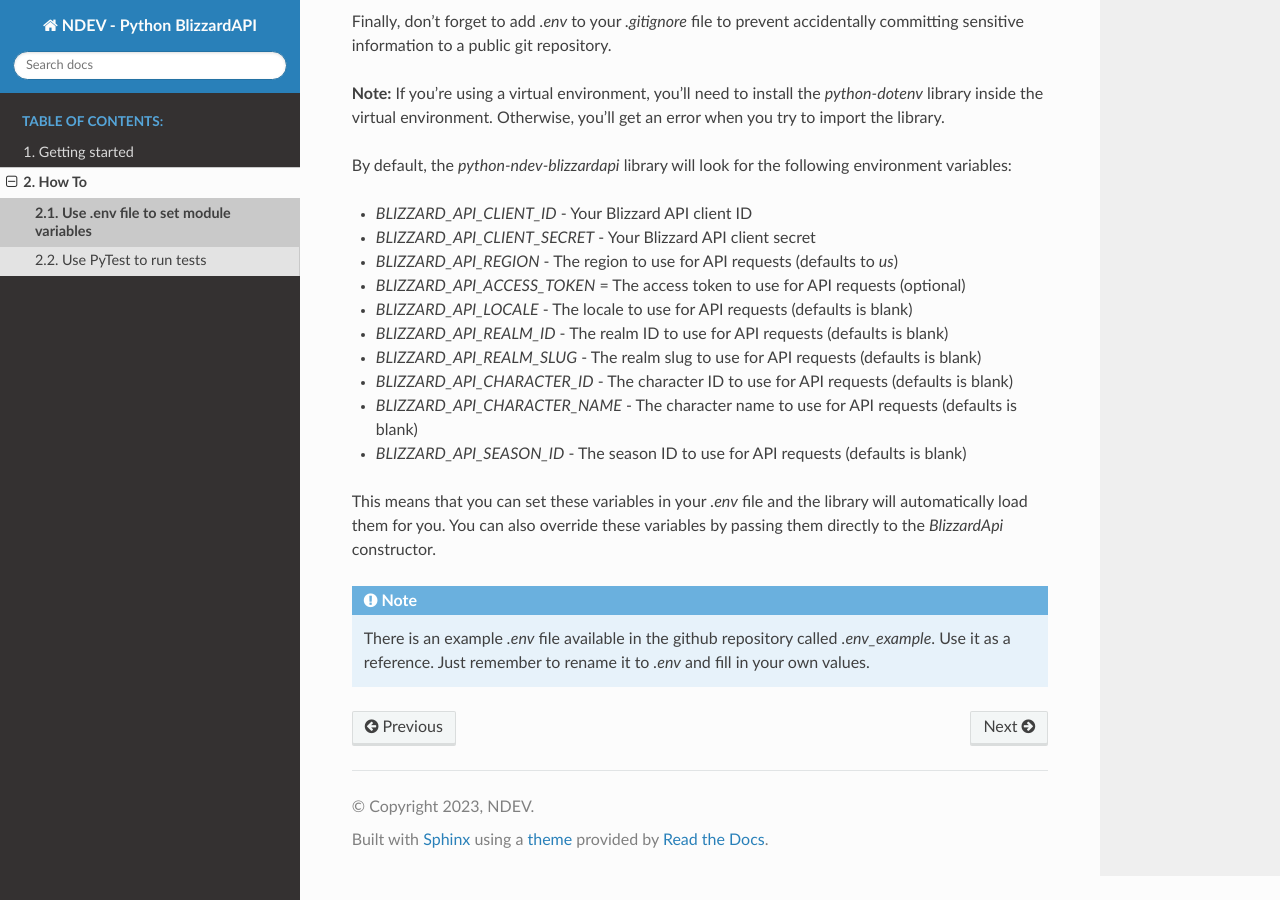
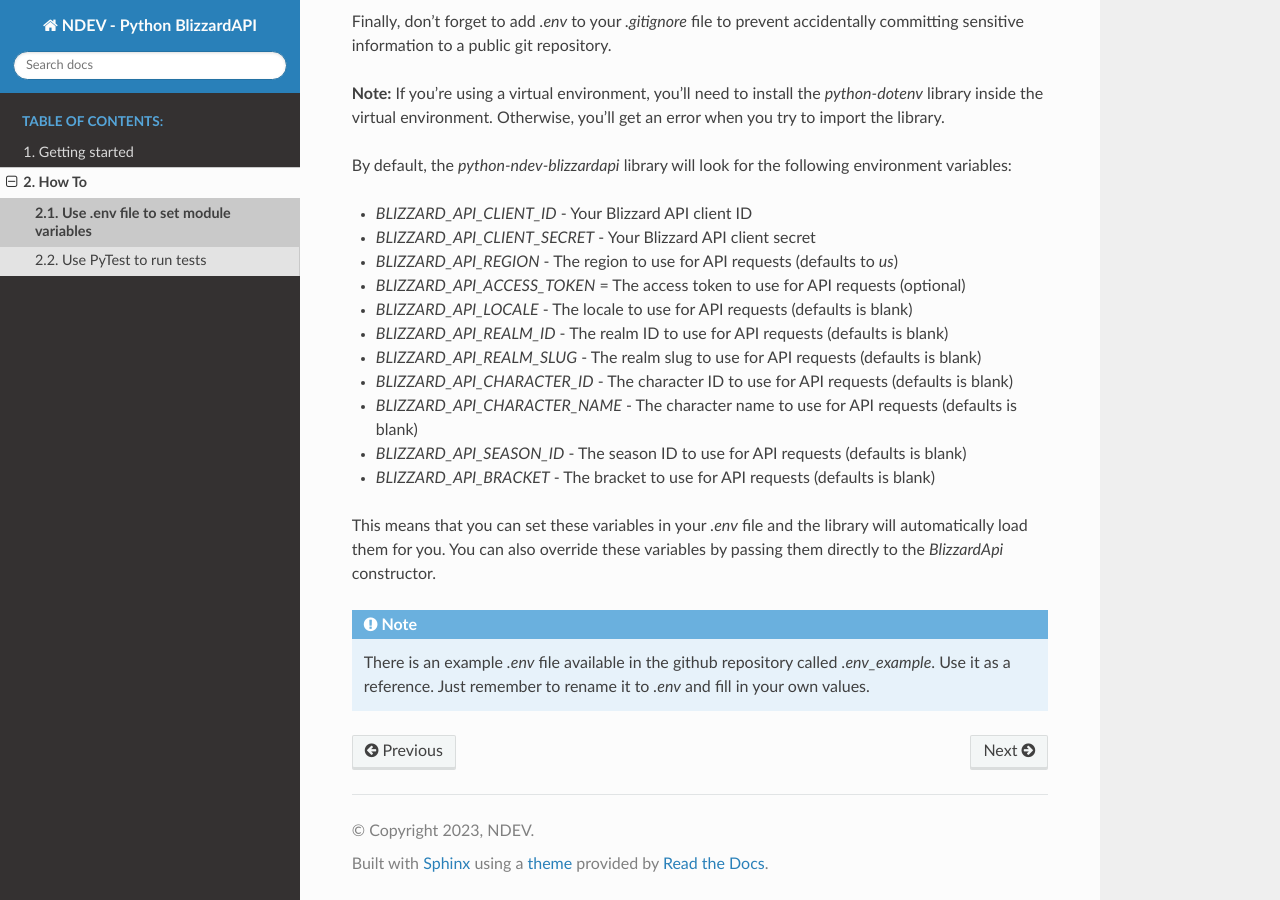
Before and after one commit to natanrmaia/python-ndev-blizzardapi, a Sphinx documentation site: the page built from docs/howto/use_env_file.rst, in a window 1280 px wide and 900 px high, scrolled down 1176 px. Built offline with Sphinx 7.4.7 and the Read the Docs theme 2.0.0, drawn with Linux system fonts in a browser that asks for light colours.

Commit message:
Update doc for pvp bracket

```diff
--- a/docs/howto/use_env_file.rst
+++ b/docs/howto/use_env_file.rst
@@ -63,6 +63,7 @@ By default, the `python-ndev-blizzardapi` library will look for the following en
 * `BLIZZARD_API_CHARACTER_ID` - The character ID to use for API requests (defaults is blank)
 * `BLIZZARD_API_CHARACTER_NAME` - The character name to use for API requests (defaults is blank)
 * `BLIZZARD_API_SEASON_ID` - The season ID to use for API requests (defaults is blank)
+* `BLIZZARD_API_BRACKET` - The bracket to use for API requests (defaults is blank)
 
 This means that you can set these variables in your `.env` file and the library will automatically load them for you.
 You can also override these variables by passing them directly to the `BlizzardApi` constructor.
```
